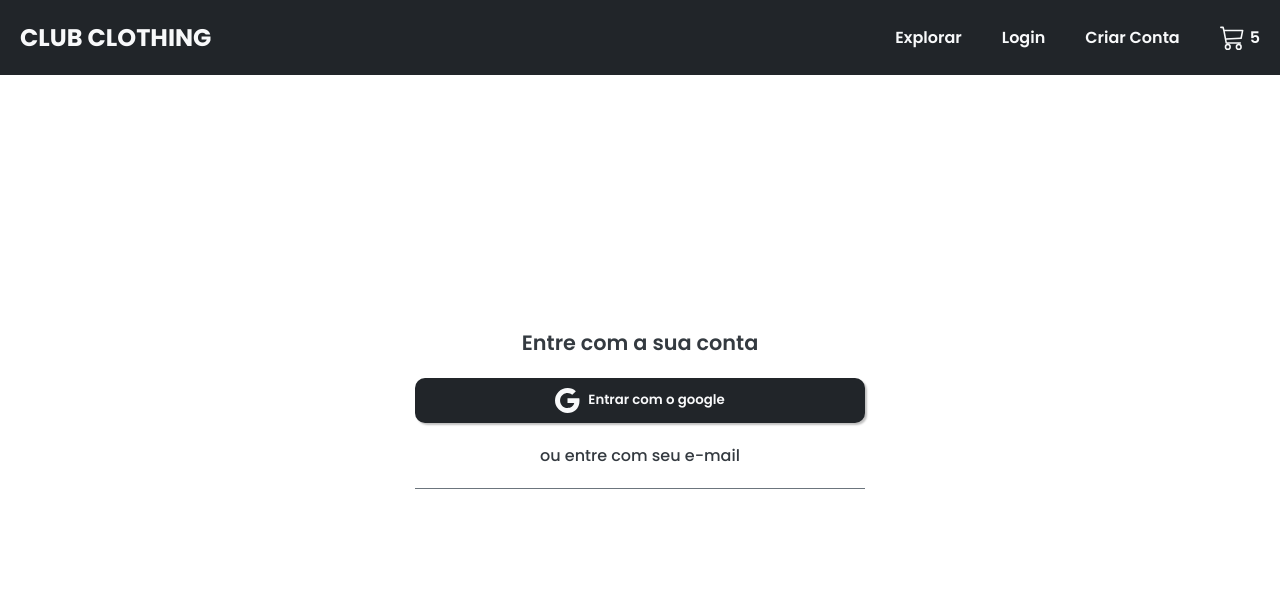
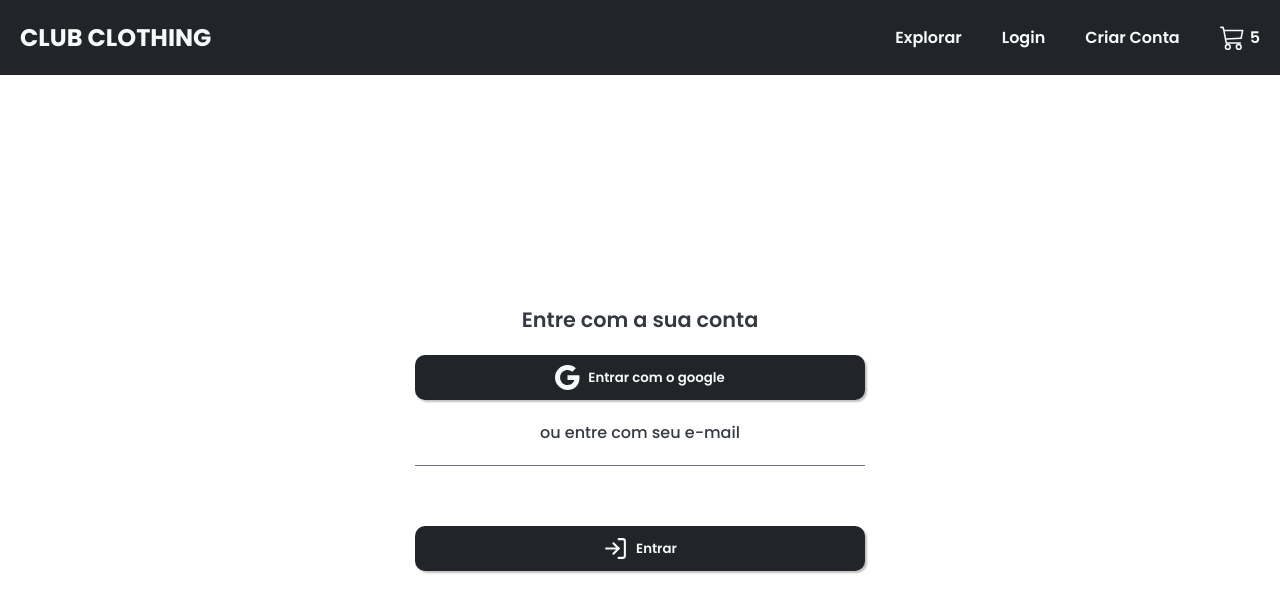
Before and after one commit to Hector-Lopes/ECOMMERCE-SHOP, a React (Create React App) app: page /login in a window 1280 px wide. Shown: the top 612 px of the page. Built offline with nearby package versions, Linux system fonts and the light colour scheme; no server answers.

Commit message:
feat: add othe custom button and add button attributes

```diff
--- a/src/components/custom-button/custom-button.tsx
+++ b/src/components/custom-button/custom-button.tsx
@@ -1,13 +1,14 @@
 import { CustomButtonContainer, IconContainer } from './custom-button.styles'
+import { ButtonHTMLAttributes} from 'react'
 
-interface CustomButtonprops {
+interface CustomButtonprops extends ButtonHTMLAttributes<HTMLButtonElement> {
   children: React.ReactNode
   startIcon?: React.ReactNode
 }
 
-const CustomButton: React.FC<CustomButtonprops> = ({ children, startIcon }) => {
+const CustomButton: React.FC<CustomButtonprops> = ({ children, startIcon ,... rest }) => {
   return (
-    <CustomButtonContainer>
+    <CustomButtonContainer {...rest}>
       {startIcon && <IconContainer>{startIcon}</IconContainer>}
       {children}
     </CustomButtonContainer>
--- a/src/pages/login/login.page.tsx
+++ b/src/pages/login/login.page.tsx
@@ -1,6 +1,11 @@
 import { BsGoogle } from 'react-icons/bs'
+import { FiLogIn} from 'react-icons/fi'
+
+//Components
 import CustomButton from '../../components/custom-button/custom-button'
 import Header from '../../components/header/header.component'
+
+//styles
 import {
   LoginContainer,
   LoginContent,
@@ -16,12 +21,13 @@ const LoginPage = () => {
       <LoginContainer>
         <LoginContent>
           <LoginHeadline>Entre com a sua conta</LoginHeadline>
-          <CustomButton startIcon={<BsGoogle size={25}></BsGoogle>}>
+          <CustomButton startIcon={<BsGoogle size={25} ></BsGoogle>}>
             Entrar com o google
           </CustomButton>
           <LoginSubtitle>ou entre com seu e-mail</LoginSubtitle>
           <LoginInputContainer></LoginInputContainer>
           <LoginInputContainer></LoginInputContainer>
+          <CustomButton startIcon={<FiLogIn size={25}></FiLogIn>}>Entrar</CustomButton>
         </LoginContent>
       </LoginContainer>
     </>
```
